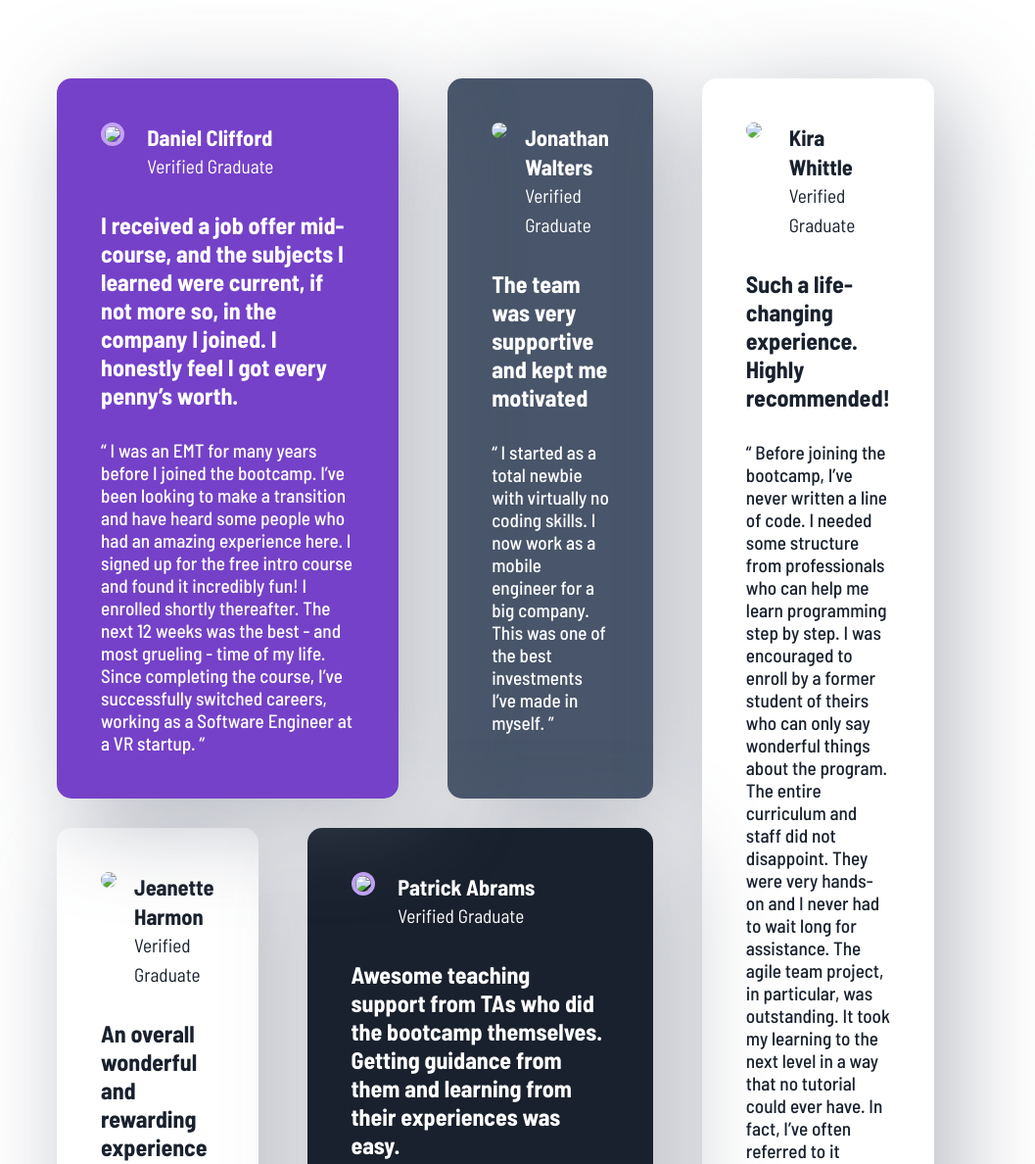
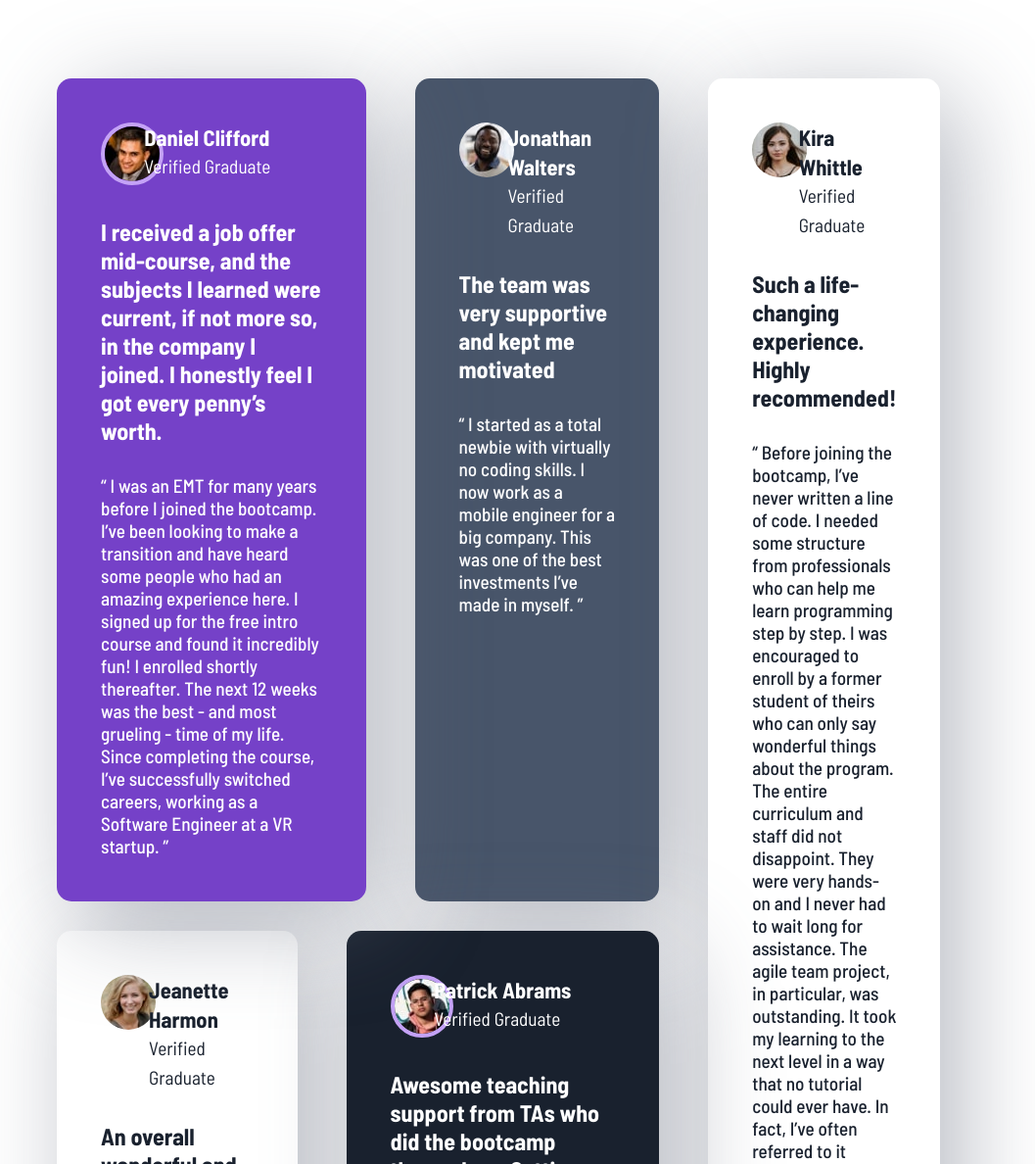
Before and after one commit to Grumors78/bento-layout, a plain HTML site: page docs/index.html in a window 1280 px wide. Shown: the top 1188 px of the page at 98% size, without its empty margins (134-1191 px from the left). Drawn offline with Linux system fonts and the light colour scheme; the site is published under a folder, as on GitHub Pages, so addresses that start at the root find nothing.

Commit message:
version-4

```diff
--- a/docs/index.html
+++ b/docs/index.html
@@ -16,7 +16,7 @@
         <div class="div-1 structure box-shadow color-w" style="grid-area: box-1; background-color: hsl(263, 55%, 52%) ; ">
             <div class="about-div arrange">
                 <div class="pic pic-style par-1">
-                    <img id="boder" src="/docs/assets/image-daniel.jpg">
+                    <img id="boder" src="./assets/image-daniel.jpg">
                 </div>
                 <div class="pic-text text-style mar-1 L-lenght" >
                        <h3>Daniel Clifford</h3>
@@ -41,7 +41,7 @@
         <div class="div-2 structure box-shadow  color-w" style="grid-area: box-2; background-color: hsl(217, 19%, 35%);">
             <div class="about-style arrange" >
                 <div class="about-pic pic-style par-2">
-                    <img src="/docs/assets/image-jonathan.jpg">
+                    <img src="./assets/image-jonathan.jpg">
                 </div>
                 <div class="about-text text-style mar-2 L-lenght" >
                 <h3> Jonathan Walters </h3>
@@ -62,7 +62,7 @@
         <div class="div-3 structure box-shadow color-b" style="grid-area: box-3; background-color: hsl(0, 0%, 100%);">
             <div class=" kira-style arrange">
                 <div class="kira-pic pic-style par-2">
-                    <img src="/docs/assets/image-kira.jpg">
+                    <img src="./assets/image-kira.jpg">
                 </div>
                 <div class="kira-pic-text text-style mar-2 L-lenght">
                     <h3>Kira Whittle </h3>
@@ -81,7 +81,7 @@
         <div class="div-4 structure box-shadow color-b" style="grid-area: box-4; background-color: hsl(0, 0%, 100%);">
             <div class="harmon-style arrange">
                 <div class="harmon-pic pic-style par-2">
-                    <img src="/docs/assets/image-jeanette.jpg">
+                    <img src="./assets/image-jeanette.jpg">
                 </div>
                 <div class=" harmon-about-text  text-style mar-2 L-lenght">
                     <h3> Jeanette Harmon</h3>
@@ -98,7 +98,7 @@
         <div class="div-5 structure box-shadow  color-w" style="grid-area: box-5; background-color: hsl(219, 29%, 14%);" >
             <div class="abram-style arrange">
                 <div class="abram-pic pic-style par-1">
-                    <img id="boder" src="/docs/assets/image-patrick.jpg">
+                    <img id="boder" src="./assets/image-patrick.jpg">
                 </div>
                 <div class="abram-about-text  text-style mar-1  L-lenght">
                     <h3>Patrick Abrams</h3>
```
